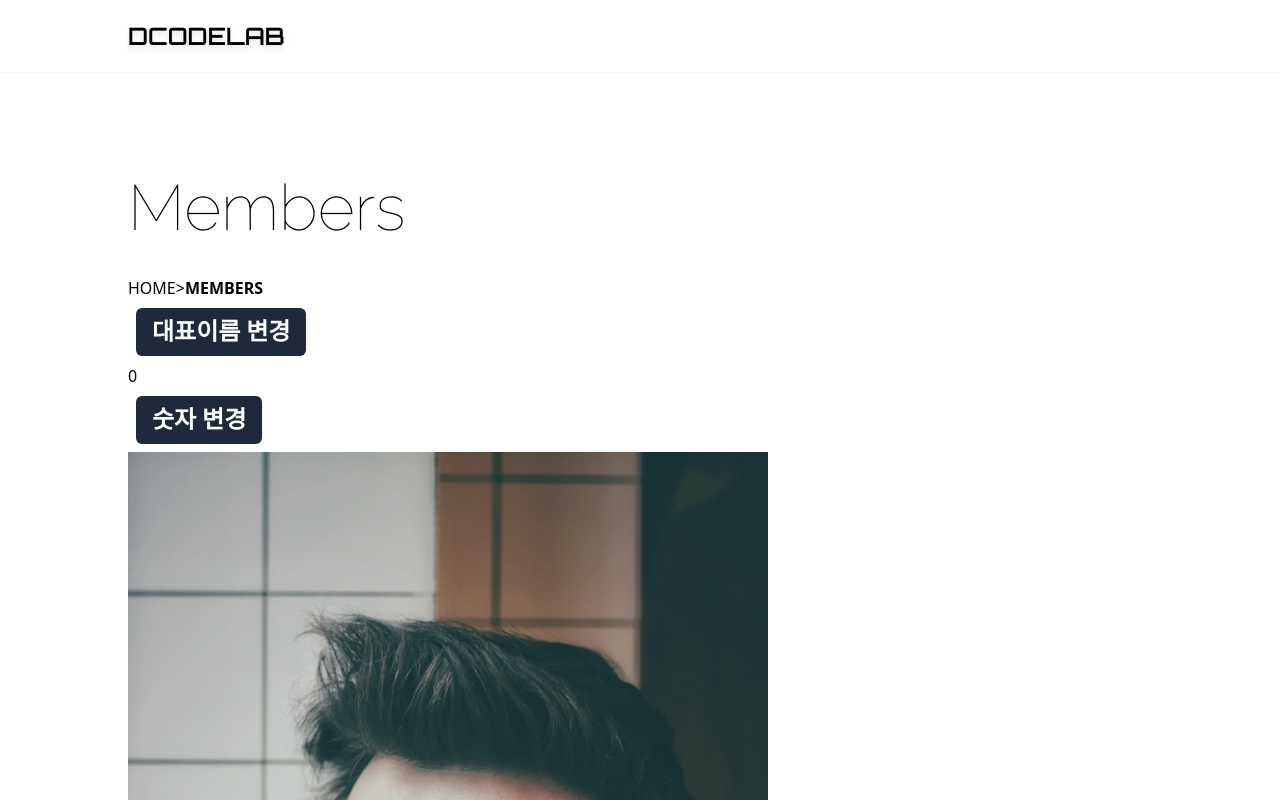
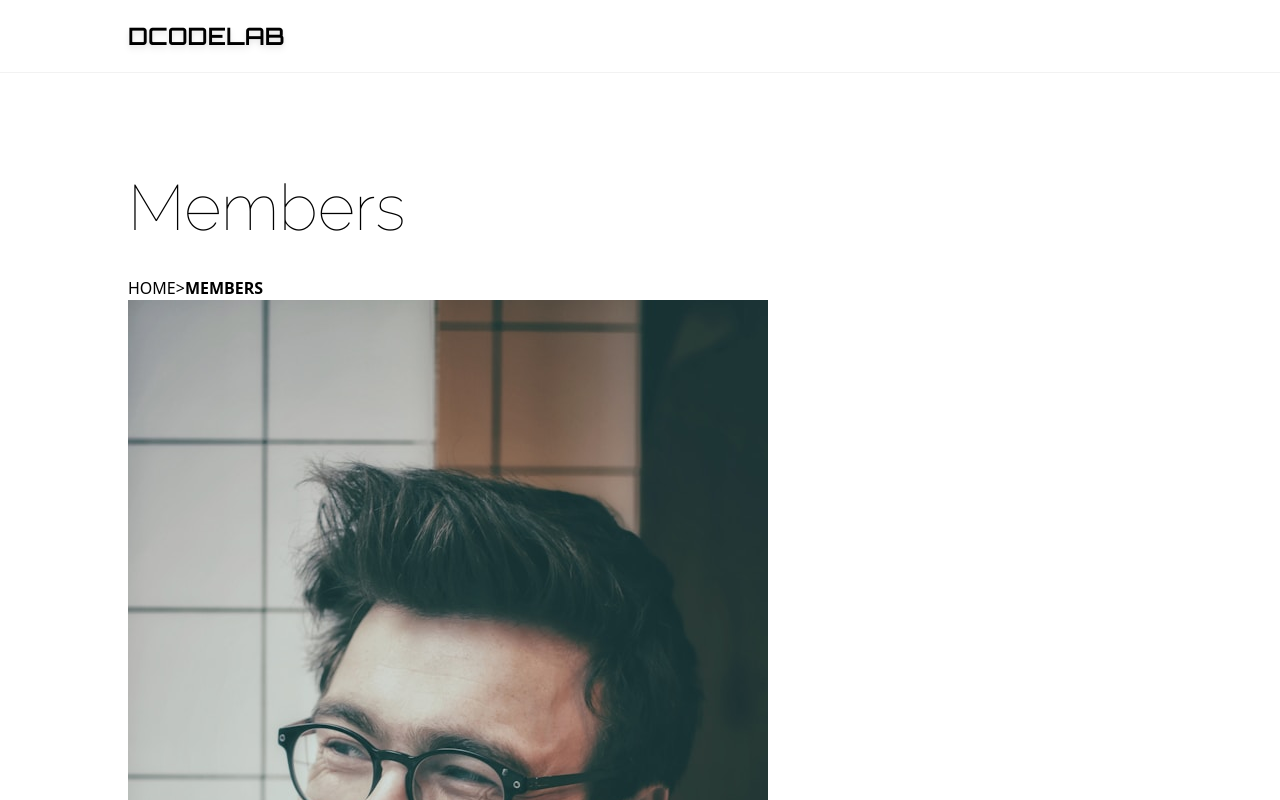
Before and after one commit to box3101/react-study, a React (Vite) app: page /members in a window 1280 px wide. Shown: the top 800 px of the page. Built offline with nearby package versions, Linux system fonts and the light colour scheme.

Commit message:
useEffect를 통한 컴포넌트 생명주기 관리

```diff
--- a/src/pages/Members.jsx
+++ b/src/pages/Members.jsx
@@ -1,52 +1,42 @@
 import Layout from "../components/Layout";
-import { useState } from "react";
+import { useState, useEffect } from "react";
 
 function Members() {
-	const [Members, setMembers] = useState([
-		{ name: "David", position: "President", pic: "david.jpg" },
-		{ name: "Emily", position: "Vice President", pic: "emily.jpg" },
-		{ name: "Emma", position: "UI Designer", pic: "emma.jpg" },
-		{ name: "Julia", position: "Front-end Engineer", pic: "julia.jpg" },
-		{ name: "Michael", position: "Back-end Engineer", pic: "michael.jpg" },
-		{ name: "Peter", position: "Project Manager", pic: "peter.jpg" }
-	]);
+	const [Members, setMembers] = useState([]);
 
-	const [Num, setNum] = useState(0);
+	//useEffect(콜백함수, 의존성배열)
+	//useEffect호출시 의존성배열이 비어있으면
+	//같이 인수로 전달된 콜백함수는 컴포넌트 마운트시 딱 한번만 실행됨
+	useEffect(() => {
+		fetch("/members.json")
+			.then(data => data.json())
+			.then(data => {
+				console.log(data.members);
+				setMembers(data.members);
+			});
+	}, []);
 
-	//아래와 같이 원시형 자료값을 일반 변수에 값을 복사처리도 리액트가 변경점을 인지함
-	const changeNum = () => {
-		let NewNum = Num;
-		NewNum = 3;
-		setNum(NewNum);
-	};
+	//클라이언트단에서 Mebembers컴포넌트 함수가 호출되자마자 web api로 서버 데이터 가져옴
+	//아래와 같은 로직으로는 컴포넌트가 무한호출되는 문제 발생
+	//무한로딩이 일어나름 흐름
+	//1. 빈배열 state값을 가지고 있는 컴포넌트함수 호출됨
+	//2. 호출되자마자 fetch로 서버쪽 데이터 요청후 기존 state값 변경처리
+	//3. 리액트는 Members라는 state가 변경되었기 때문에 다시 함수 재호출
+	//4. 1,2,3단계가 무한 반복됨
+	//해결 방법: 컴포넌트가 처음 렌더링(호출)되었을때에만 fetch가 실행되도록 강제처리
 
-	//아래의 경우처럼 데이터를 state에 담아놓고 해당 값을 state변경함수로 변경했다고 하더라도
-	//담겨있는 값이 참조형 자료이고 참조형 자료를 deep copy하지 않으면 불변성 유지가 안되므로 재랜더링 일어나지 않음
-	const changeName = () => {
-		//Members:참고링크1
-		//NewMembers: 참고링크2
-		//Mebers에 있는 참조링크1과 NewMembers에 있는 참조링크2는 메모리힙에 있는 같은 같은 데이터를 참조하고 있음 (Shalow Copy)
-		//참조형 자료를 얕은 복사한 이후에 값을 변경하면 원본데이터가 훼손됨 (불변성 유지가 안됨)
-		//리액트 입장에서는 원본이 사라졌기 때문에 비교대상이 사라져셔 화면을 재랜더링 할 수 없음
-		//리액트에서 참조형자료는 전개연산자를 이용해서 deep copy한 이후에 수정후 사용
-		//const NewMembers = Members;
-		const NewMembers = [...Members]; //참조값이 아닌 원본값을 꺼내와서 새로운 배열에 담아주는 완전복사
-		NewMembers[0].name = "Tom";
-		console.log(NewMembers);
-		setMembers(NewMembers);
-	};
+	//컴포넌트의 생명주기관리 (Life Cycle) (생성 Mount, 변경 (ReRender), 소멸 UnMount)
+	//리액트의 useEffect라는 hook을 통해서 컴포넌트의 3가지 생명주기에 따른 로직을 설정
+
+	// fetch("/members.json")
+	// 	.then(data => data.json())
+	// 	.then(data => {
+	// 		console.log(data.members);
+	// 		setMembers(data.members);
+	// 	});
 
 	return (
 		<Layout title={"Members"}>
-			<button className="btn" onClick={changeName}>
-				대표이름 변경
-			</button>
-
-			<h1>{Num}</h1>
-			<button className="btn" onClick={changeNum}>
-				숫자 변경
-			</button>
-
 			{Members.map(({ name, position, pic }, idx) => (
 				<article key={idx}>
 					<img src={"/" + pic} alt={name} />
```
